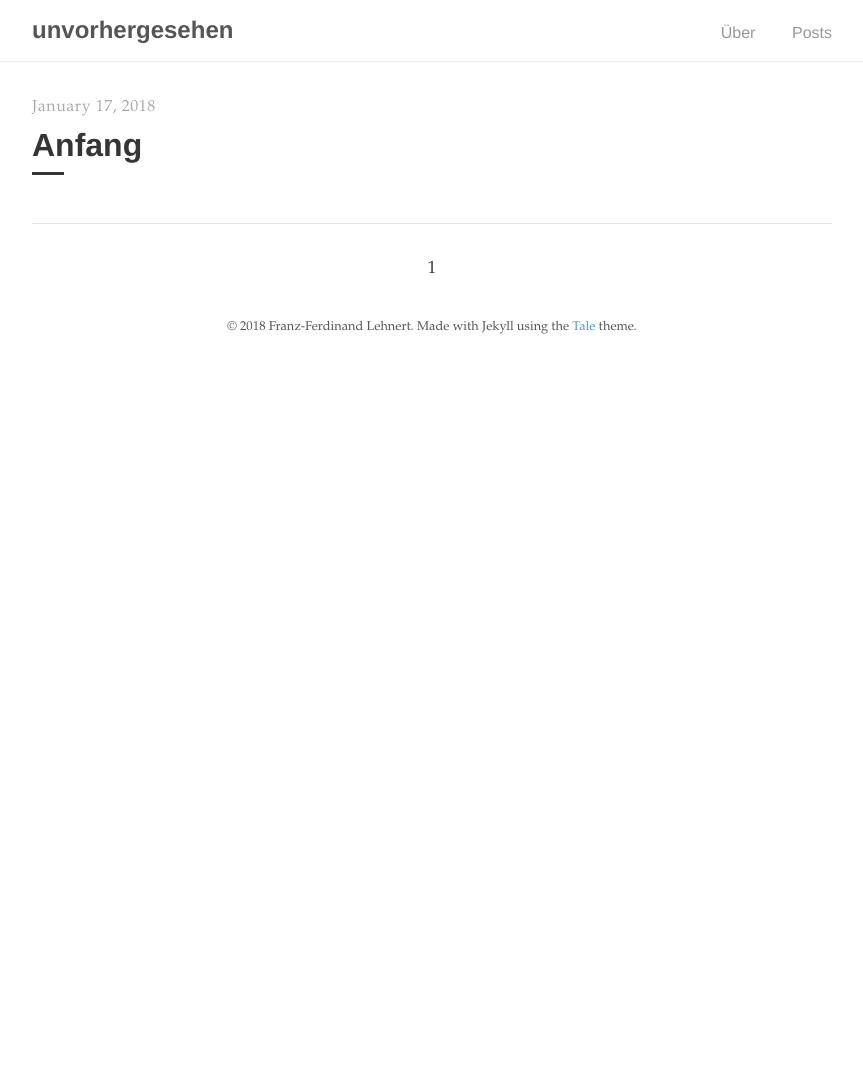
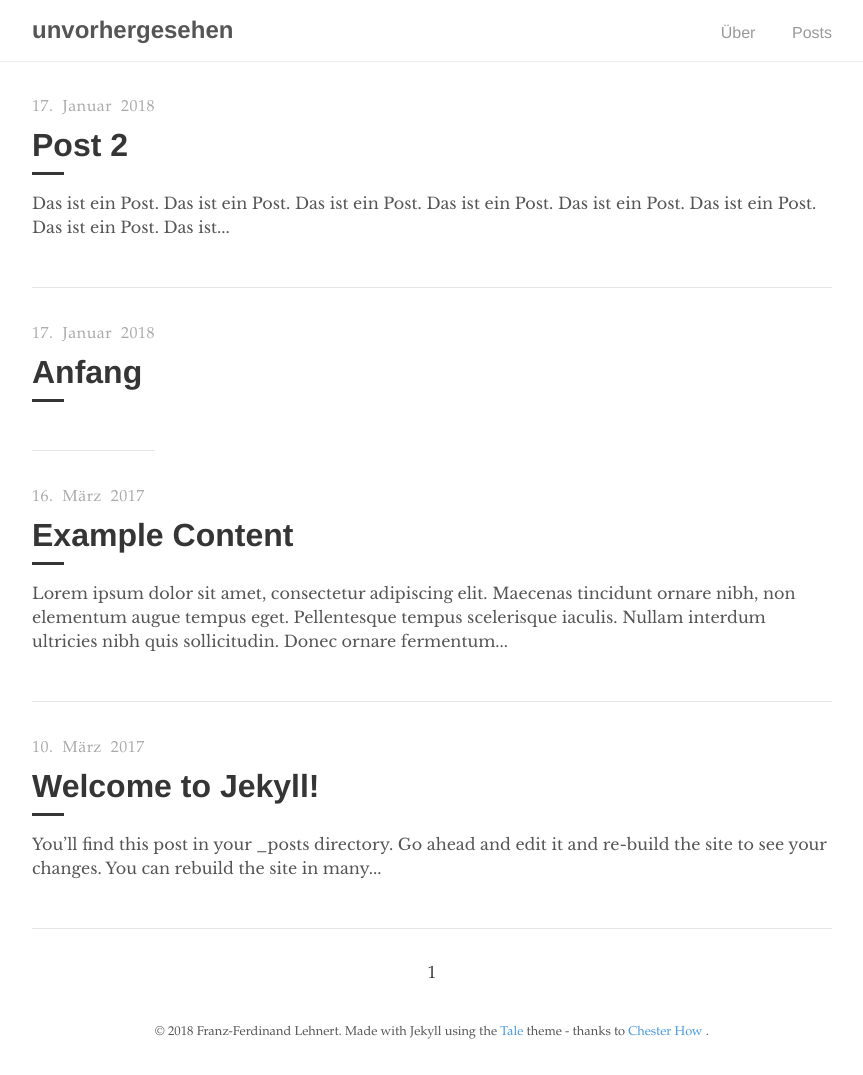
Before and after one commit to unvorhergesehen/unvorhergesehen.github.io, a Jekyll site: the page built from index.html, in a window 1280 px wide. Shown: the whole page, without its empty margins (208-1071 px from the left). Built offline with Jekyll 4.4.1, drawn with Linux system fonts in a browser that asks for light colours; the list of posts is cut into pages by our own code; before the commit the page ends 900 px from its top, so only the background shows below that.

Commit message:
general changes

```diff
--- a/_layouts/default.html
+++ b/_layouts/default.html
@@ -1,28 +1,45 @@
 <!DOCTYPE html>
 <html lang="en">
-
     {% include head.html %}
-
     <body>
         <nav class="nav">
             <div class="nav-container">
                 <a href="{{ site.baseurl }}/">
-          <h2 class="nav-title">{{ site.title }}</h2>
+                    <h2 class="nav-title">
+                        {{ site.title }}
+                    </h2>
                 </a>
                 <ul>
-          <li><a href="{{ '/about' | prepend: site.baseurl }}">Über</a></li>
-          <li><a href="{{ site.baseurl }}/">Posts</a></li>
+                    <li>
+                        <a href="{{ '/about' | prepend: site.baseurl }}">
+                            Über
+                        </a>
+                    </li>
+                    <li>
+                        <a href="{{ site.baseurl }}/">
+                            Posts
+                        </a>
+                    </li>
                 </ul>
             </div>
         </nav>
-
         <main>
             {{ content }}
         </main>
-
         <footer>
             <span>
-        &copy; <time datetime="{{ site.time }}">{{ site.time | date: '%Y' }}</time> {{ site.author.name }}. Made with Jekyll using the <a href="https://github.com/chesterhow/tale/" target="_blank">Tale</a> theme.
+                ©
+                <time datetime="{{ site.time }}">
+                    {{ site.time | date: '%Y' }}
+                </time>
+                {{ site.author.name }}. Made with Jekyll using the
+                <a href="https://github.com/chesterhow/tale/" target="_blank">
+                    Tale
+                </a>
+                theme - thanks to
+                <a href="https://chester.how" target="_blank">
+                    Chester How
+                </a>.
             </span>
         </footer>
     </body>
--- a/_layouts/home.html
+++ b/_layouts/home.html
@@ -1,31 +1,40 @@
 ---
 layout: default
 ---
-
 <div class="catalogue">
     {% for post in paginator.posts %}
-    <a href="{{ post.url | prepend: site.baseurl }}" class="catalogue-item">
+    <a class="catalogue-item" href="{{ post.url | prepend: site.baseurl }}">
         <div>
-        <time datetime="{{ post.date }}" class="catalogue-time">{{ post.date | date: "%B %d, %Y" }}</time>
-        <h1 class="catalogue-title">{{ post.title }}</h1>
-        <div class="catalogue-line"></div>
-
+            <time class="catalogue-time" datetime="{{ post.date }}">
+                {{ post.date | date: "%d." }}
+                {% assign m = post.date | date: "%B" %}
+                {{ site.data.german.month[m] }}
+                {{ post.date | date: "%Y" }}
+            </time>
+            <h1 class="catalogue-title">
+                {{ post.title }}
+            </h1>
+            <div class="catalogue-line">
+            </div>
             <p>
                 {{ post.content | truncatewords: 30 | strip_html }}
             </p>
-
         </div>
     </a>
     {% endfor %}
 </div>
-
 <div class="pagination">
     {% if paginator.previous_page %}
-    <a href="{{ paginator.previous_page_path | prepend: site.baseurl }}" class="left arrow">&#8592;</a>
+    <a class="left arrow" href="{{ paginator.previous_page_path | prepend: site.baseurl }}">
+        ←
+    </a>
     {% endif %}
     {% if paginator.next_page %}
-    <a href="{{ paginator.next_page_path | prepend: site.baseurl }}" class="right arrow">&#8594;</a>
+    <a class="right arrow" href="{{ paginator.next_page_path | prepend: site.baseurl }}">
+        →
+    </a>
     {% endif %}
-
-  <span>{{ paginator.page }}</span>
+    <span>
+        {{ paginator.page }}
+    </span>
 </div>
--- a/_layouts/post.html
+++ b/_layouts/post.html
@@ -18,9 +18,9 @@ layout: default
                 am
             </span>
             <time datetime="{{ page.date }}">
-            {{ page.date | date: "%d." }}&nbsp;
+                {{ page.date | date: "%d." }}
                 {% assign m = page.date | date: "%B" %}
-            {{ site.data.date.month[m] }}&nbsp;
+                {{ site.data.german.month[m] }}
                 {{ page.date | date: "%Y" }}
             </time>
             {% endif %}
--- /dev/null
+++ b/_posts/2017-03-10-welcome-to-jekyll.md
@@ -0,0 +1,25 @@
+---
+layout: post
+title:  "Welcome to Jekyll!"
+author: "Jekyll"
+---
+
+You’ll find this post in your `_posts` directory. Go ahead and edit it and re-build the site to see your changes. You can rebuild the site in many different ways, but the most common way is to run `jekyll serve`, which launches a web server and auto-regenerates your site when a file is updated.
+
+To add new posts, simply add a file in the `_posts` directory that follows the convention `YYYY-MM-DD-name-of-post.ext` and includes the necessary front matter. Take a look at the source for this post to get an idea about how it works.
+
+Jekyll also offers powerful support for code snippets: like these
+
+{% highlight ruby %}
+def print_hi(name)
+  puts "Hi, #{name}"
+end
+print_hi('Tom')
+#=> prints 'Hi, Tom' to STDOUT.
+{% endhighlight %}
+
+Check out the [Jekyll docs][jekyll-docs] for more info on how to get the most out of Jekyll. File all bugs/feature requests at [Jekyll’s GitHub repo][jekyll-gh]. If you have questions, you can ask them on [Jekyll Talk][jekyll-talk].
+
+[jekyll-docs]: https://jekyllrb.com/docs/home
+[jekyll-gh]:   https://github.com/jekyll/jekyll
+[jekyll-talk]: https://talk.jekyllrb.com/
--- /dev/null
+++ b/_posts/2017-03-16-example-content.md
@@ -0,0 +1,136 @@
+---
+layout: post
+title: "Example Content"
+author: "Chester"
+---
+
+Lorem ipsum dolor sit amet, consectetur adipiscing elit. Maecenas tincidunt ornare nibh, non elementum augue tempus eget. Pellentesque tempus scelerisque iaculis. Nullam interdum ultricies nibh quis sollicitudin. Donec ornare fermentum facilisis. Ut at sem ac sem imperdiet varius a eget tortor. Nam eu augue eget orci semper maximus in eget augue. Mauris ornare, nisl ut suscipit consectetur, mi quam interdum tellus, at rutrum quam eros ultrices mi.
+
+# Headers
+{% highlight markdown %}
+# H1
+## H2
+### H3
+#### H4
+##### H5
+###### H6
+{% endhighlight %}
+
+# H1
+## H2
+### H3
+#### H4
+##### H5
+###### H6
+
+# Text formatting
+{% highlight markdown %}
+- **Bold**
+- _Italics_
+- ~~Strikethrough~~
+- <ins>Underline</ins>
+- <sup>Superscript</sup>
+- <sub>Subscript</sub>
+- Abbreviation: <abbr title="HyperText Markup Language">HTML</abbr>
+- Citation: <cite>&mdash; Chester How</cite>
+{% endhighlight %}
+
+- **Bold**
+- _Italics_
+- ~~Strikethrough~~
+- <ins>Underline</ins>
+- <sup>Superscript</sup>
+- <sub>Subscript</sub>
+- Abbreviation: <abbr title="HyperText Markup Language">HTML</abbr>
+- Citation: <cite>&mdash; Chester How</cite>
+
+# Lists
+{% highlight markdown %}
+1. Ordered list item 1
+2. Ordered list item 2
+3. Ordered list item 3
+
+* Unordered list item 1
+* Unordered list item 2
+* Unordered list item 3
+{% endhighlight %}
+
+1. Ordered list item 1
+2. Ordered list item 2
+3. Ordered list item 3
+
+* Unordered list item 1
+* Unordered list item 2
+* Unordered list item 3
+
+# Links
+{% highlight markdown %}
+Check out tale on [GitHub](https://github.com/chesterhow/tale).
+{% endhighlight %}
+
+Check out tale on [GitHub](https://github.com/chesterhow/tale).
+
+# Images
+{% highlight markdown %}
+![Placeholder image](https://placehold.it/800x400 "Placeholder image")
+
+![Image with caption](https://placehold.it/700x400 "Image with caption")
+_This is an image with a caption_
+{% endhighlight %}
+
+![Placeholder image](https://placehold.it/800x400 "Placeholder image")
+
+![Image with caption](https://placehold.it/700x400 "Image with caption")
+_This is an image with a caption_
+
+# Code and Syntax Highlighting
+Use back-ticks for `inline code`. Multi-line code snippets are supported too through Pygments.
+
+{% highlight js %}
+// Sample javascript code
+var s = "JavaScript syntax highlighting";
+alert(s);
+{% endhighlight %}
+
+{% highlight python %}
+# Sample python code
+s = "Python syntax highlighting"
+print s
+{% endhighlight %}
+
+Adding `linenos` to the Pyments tag enables line numbers.
+
+{% highlight js  linenos %}
+// Sample javascript code
+var s = "JavaScript syntax highlighting";
+alert(s);
+{% endhighlight %}
+
+# Blockquotes
+{% highlight markdown %}
+> Curabitur blandit tempus porttitor. Nullam quis risus eget urna mollis ornare vel eu leo. Nullam id dolor id nibh ultricies vehicula ut id elit.
+
+{% endhighlight %}
+
+> Curabitur blandit tempus porttitor. Nullam quis risus eget urna mollis ornare vel eu leo. Nullam id dolor id nibh ultricies vehicula ut id elit.
+
+# Horizontal Rule & Line Break
+{% highlight markdown %}
+Use `<hr>` for horizontal rules
+
+<hr>
+
+and `<br>` for line breaks.
+
+<br>
+{% endhighlight %}
+
+Use `<hr>` for horizontal rules
+
+<hr>
+
+and `<br>` for line breaks.
+
+<br>
+
+_The end_
--- /dev/null
+++ b/_posts/2018-01-17-post2.md
@@ -0,0 +1,7 @@
+---
+layout: post
+title: "Post 2"
+author: "Franz-Ferdiand"
+---
+
+Das ist ein Post. Das ist ein Post. Das ist ein Post. Das ist ein Post. Das ist ein Post. Das ist ein Post. Das ist ein Post. Das ist ein Post. Das ist ein Post. Das ist ein Post. Das ist ein Post. Das ist ein Post. Das ist ein Post.
```
Also changed, not shown: _data/date.yml (deleted, +0 -13 lines), _data/german.yml (added, +13 -0 lines). Lines whose indentation alone changed are shown as unchanged.
